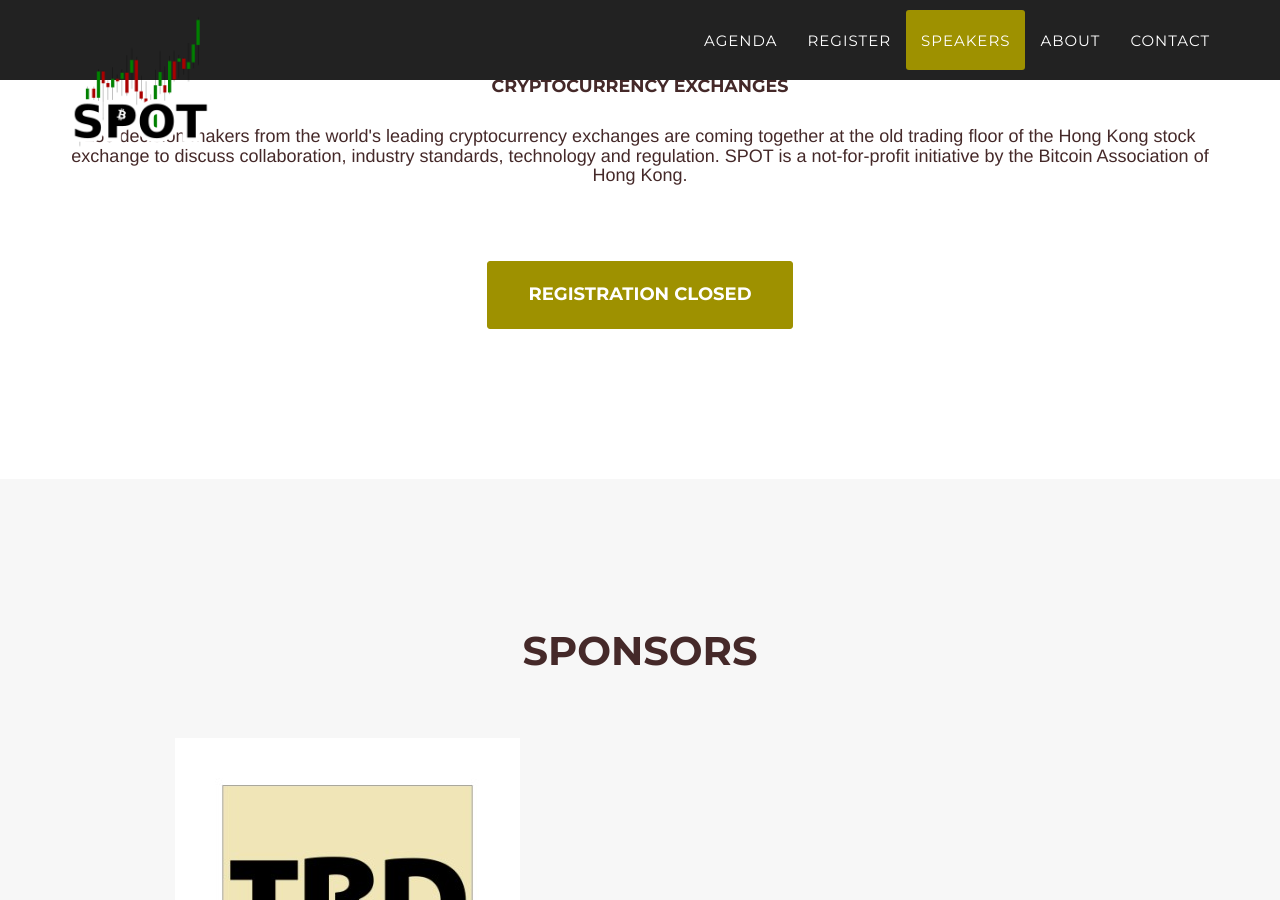
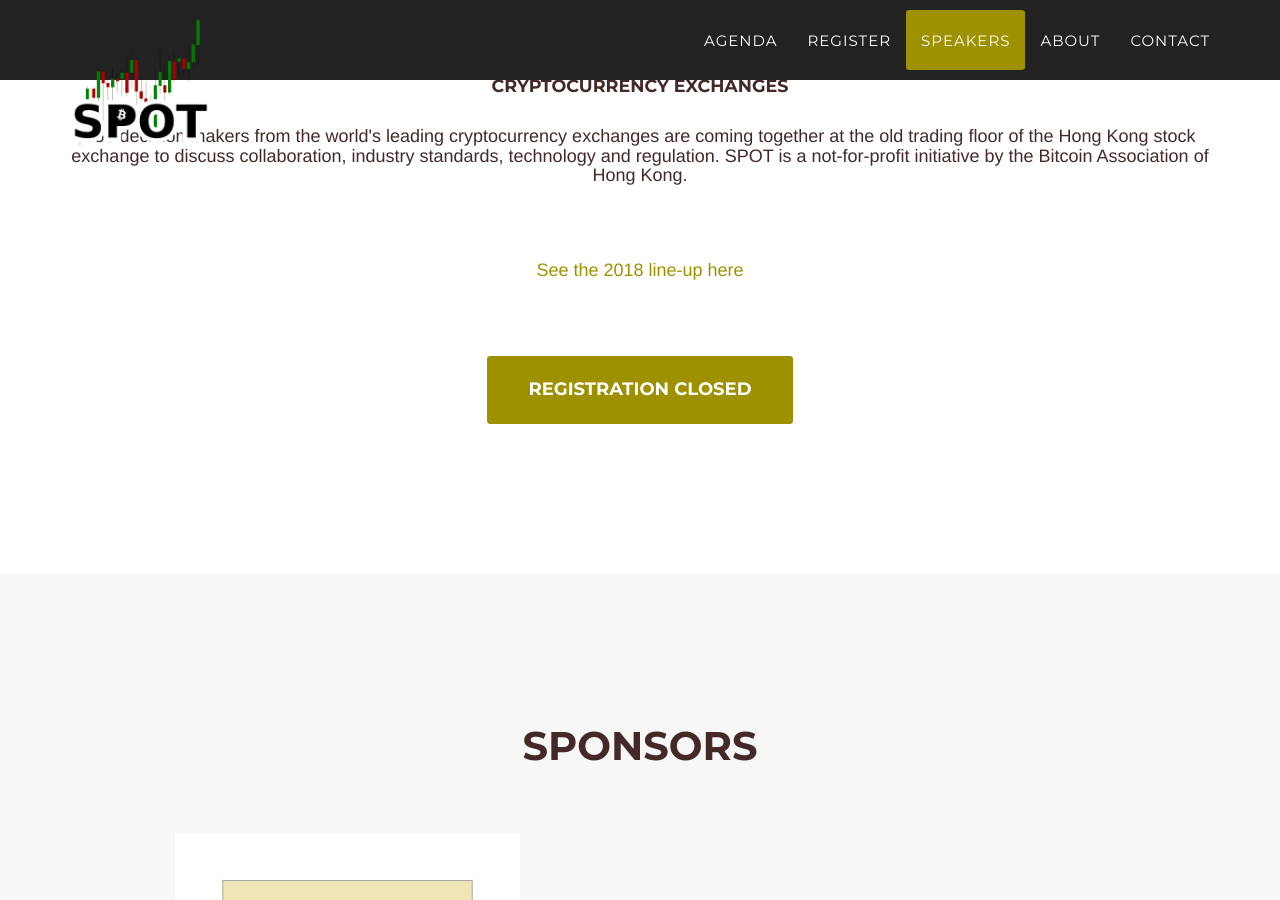
Before and after one commit to bitcoinhk/spotconf, a Jekyll site: the page built from index.html, in a window 1280 px wide and 900 px high, scrolled down 1054 px. Built offline with Jekyll 4.4.1, drawn with Linux system fonts in a browser that asks for light colours; some web fonts are replaced.

Commit message:
link to 2018 event

```diff
--- a/_includes/2019_data/intro.html
+++ b/_includes/2019_data/intro.html
@@ -11,6 +11,7 @@
             </div>
             <div class="row">
                 <h3 class="section-subheading text-center">250 decision makers from the world's leading cryptocurrency exchanges are coming together at the old trading floor of the Hong Kong stock exchange to discuss collaboration, industry standards, technology and regulation. SPOT is a not-for-profit initiative by the Bitcoin Association of Hong Kong.</h3>
+                <h3 class="section-subheading text-center"><a href="/2018">See the 2018 line-up here</a></h3>
             </div>
             <div class="row container">
                  <center><a href="/register" class="page-scroll btn btn-xl">Registration Closed</a></center>
```
Also changed, not shown: 3 other files.
